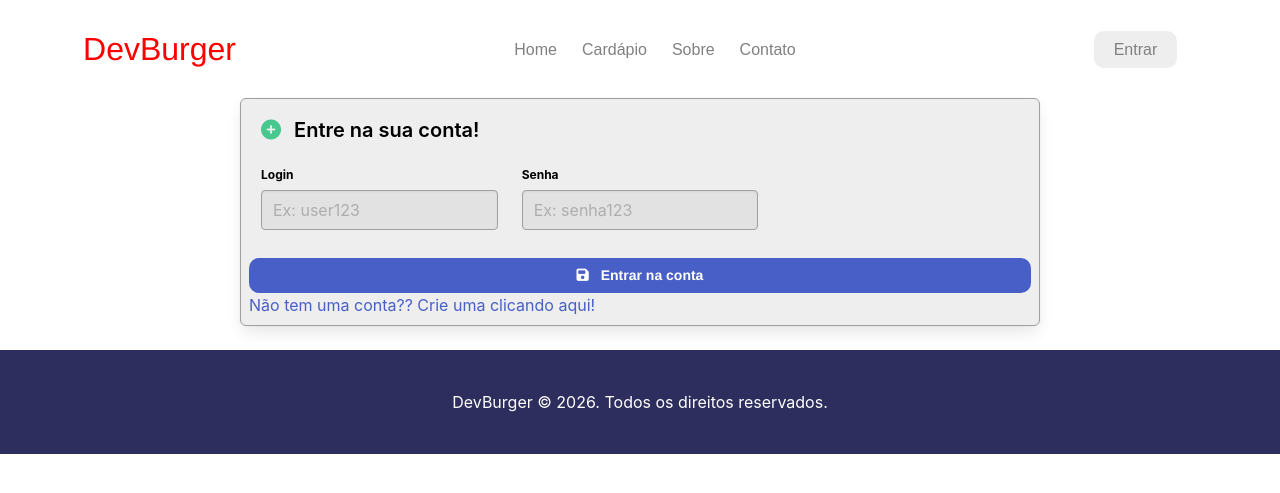
After one commit to Caua-Giovani/DevBurguer, a Flask app: page /login in a window 1280 px wide. The commit adds this page. Shown: the top 493 px of the page. Run offline with Flask 3, Linux system fonts and the light colour scheme.

Commit message:
modify: fiz muitas coisas

```diff
--- a/app.py
+++ b/app.py
@@ -12,7 +12,7 @@ app.secret_key='chave-secreta-demais'
 
 @app.route("/")
 def pag_principal():
-    return render_template("layout.html")
+    return render_template("home.html")
 
 @app.route("/unit/<int:id>")
 def pag_unitario(id):
@@ -25,6 +25,14 @@ def pag_cardapio():
     destaque = recuperar_lanches_destaque()
     return render_template("index.html",lanches=lanches,destaque=destaque)
 
+@app.route("/login")
+def pag_login():
+    return render_template("login.html")
+
+@app.route("/cadastro")
+def pag_cadastro():
+    return render_template("cadastro.html")
+
 
 
 
--- a/migrate/banco_de_dados.sql
+++ b/migrate/banco_de_dados.sql
@@ -20,3 +20,9 @@ VALUES
 ("Java Chicken","Frango empanado crocante com alface e maionese.",28.00,1,"https://images.pexels.com/photos/12034622/pexels-photo-12034622.jpeg",1),
 ("Python Onion","Anéis de cebola, barbecue e queijo cheddar.",33.00,1,"https://images.pexels.com/photos/70497/pexels-photo-70497.jpeg?auto=compress&cs=tinysrgb&w=600",1),
 ("React Salad","Uma opção leve e reativa para o seu almoço.",27.00,0,"https://images.pexels.com/photos/1199957/pexels-photo-1199957.jpeg?auto=compress&cs=tinysrgb&w=600",1);
+
+CREATE TABLE IF NOT EXISTS usuarios (
+	codigo INTEGER auto_increment PRIMARY KEY,
+    login VARCHAR(100) NOT NULL,
+    senha VARCHAR(200) NOT NULL
+);
--- a/static/main.css
+++ b/static/main.css
@@ -1,4 +1,3 @@
-
 
 .header{
     display: flex;
@@ -6,6 +5,14 @@
     align-items: center;
     background: var(--header_color);
     padding: 25px;
+}
+
+.header__icon{
+    padding: 10px 20px;
+    background-color: rgb(238, 238, 238);
+    border-radius: 10px;
+    color: grey;
+    font-family: Arial, Helvetica, sans-serif;
 }
 
 .header__container{
--- a/templates/layout.html
+++ b/templates/layout.html
@@ -4,6 +4,7 @@
     <meta charset="UTF-8" />
     <meta name="viewport" content="width=device-width, initial-scale=1.0" />
     <title>DevBurger - Flex & Grid 2025</title>
+
 
     <link rel="preconnect" href="https://fonts.googleapis.com" />
     <link rel="preconnect" href="https://fonts.gstatic.com" crossorigin />
@@ -16,11 +17,15 @@
       href="https://fonts.googleapis.com/css2?family=Material+Symbols+Outlined:opsz,wght,FILL,GRAD@24,400,0,0"
     />
 
+    <link rel="stylesheet" href="https://cdn.jsdelivr.net/npm/bulma@0.9.4/css/bulma.min.css">
+    <link rel="stylesheet" href="https://cdnjs.cloudflare.com/ajax/libs/font-awesome/6.0.0/css/all.min.css">
+
 <!-- Incluir os links para CSS (pode ter mais arquivos ou arquivos com nomes diferentes) -->
     <link rel="stylesheet" href="/static/reset.css" />
     <link rel="stylesheet" href="/static/variables.css" />
     <link rel="stylesheet" href="/static/main.css" />
     <link rel="stylesheet" href="/static/media.css" />
+
     {% block css_adicional %}
     {% endblock %}
   </head>
@@ -49,11 +54,8 @@
         </nav>
 
         <div class="header__social">
-          <a href="#" class="header__icon"
-            ><span class="material-symbols-outlined">thumb_up</span></a
-          >
-          <a href="#" class="header__icon"
-            ><span class="material-symbols-outlined">photo_camera</span></a
+          <a href="/login" class="header__icon"
+            ><span>Entrar</span></a
           >
         </div>
 
--- /dev/null
+++ b/templates/login.html
@@ -0,0 +1,64 @@
+{% extends "layout.html" %}
+
+{% block css_adicional %}
+    <style>
+        .container{
+            display: flex;
+            flex-direction:column;
+            align-items: center;
+        }
+        .footer{
+            width: 100vw;
+        }
+        .box { background-color: #eeeeee; border: 1px solid #a0a0a0; color: #000; width: 800px; }
+        .input, .select select { background-color: #e2e2e2; border-color: #a0a0a0; color: #000; }
+        .input:focus, .select select:focus { border-color: #485fc7; }
+
+        /* Ajustes da Tabela */
+        .table { background-color: transparent; color: #000; }
+        .table thead th { color: #000; border-bottom-color: #2d2d2d; text-transform: uppercase; font-size: 0.75rem; }
+        .table td { border-bottom-color: #2d2d2d; vertical-align: middle; }
+        tr:hover { background-color: #242424 !important; }
+
+        .title, .label { color: #000 !important; }
+        .subtitle { color: #000 !important; }
+
+
+    </style>
+
+{% endblock %}
+
+
+{% block conteudo %}
+    <div class="container">
+        <div class="box">
+            <h2 class="title is-5 mb-5">
+                <i class="fa-solid fa-circle-plus has-text-success mr-2"></i> Entre na sua conta!
+            </h2>
+            <form method="post" action="/cadastro/post">
+                <div class="columns is-multiline">
+                    <div class="column is-4">
+                        <div class="field">
+                            <label class="label is-small">Login</label>
+                            <div class="control">
+                                <input class="input" type="text" placeholder="Ex: user123" name="login_create">
+                            </div>
+                        </div>
+                    </div>
+                    <div class="column is-4">
+                        <div class="field">
+                            <label class="label is-small">Senha</label>
+                            <div class="control">
+                                <input class="input" type="password" placeholder="Ex: senha123" name="senha_create">
+                            </div>
+                        </div>
+                    </div>
+                <button type="submit" class="button is-link is-fullwidth mt-4">
+                    <strong><i class="fa-solid fa-save mr-2"></i> Entrar na conta </strong>
+                </button>
+                <a href="/cadastro"><span>Não tem uma conta?? Crie uma clicando aqui!</span></a>
+            </form>
+        </div>
+    </div>
+
+{% endblock %}
```
Also changed, not shown: templates/cadastro.html (added, +63 -0 lines), templates/home.html (added, +151 -0 lines).
